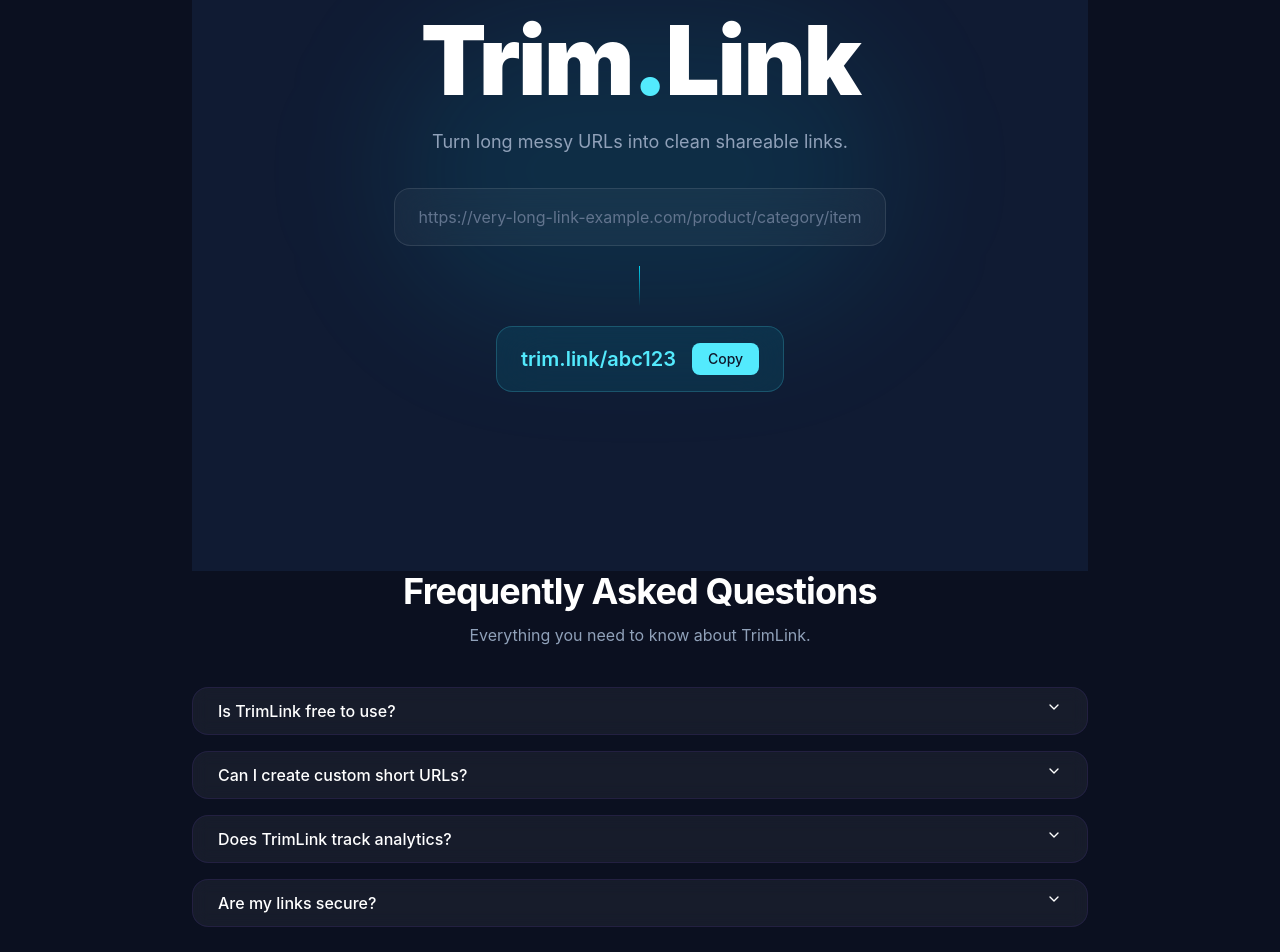
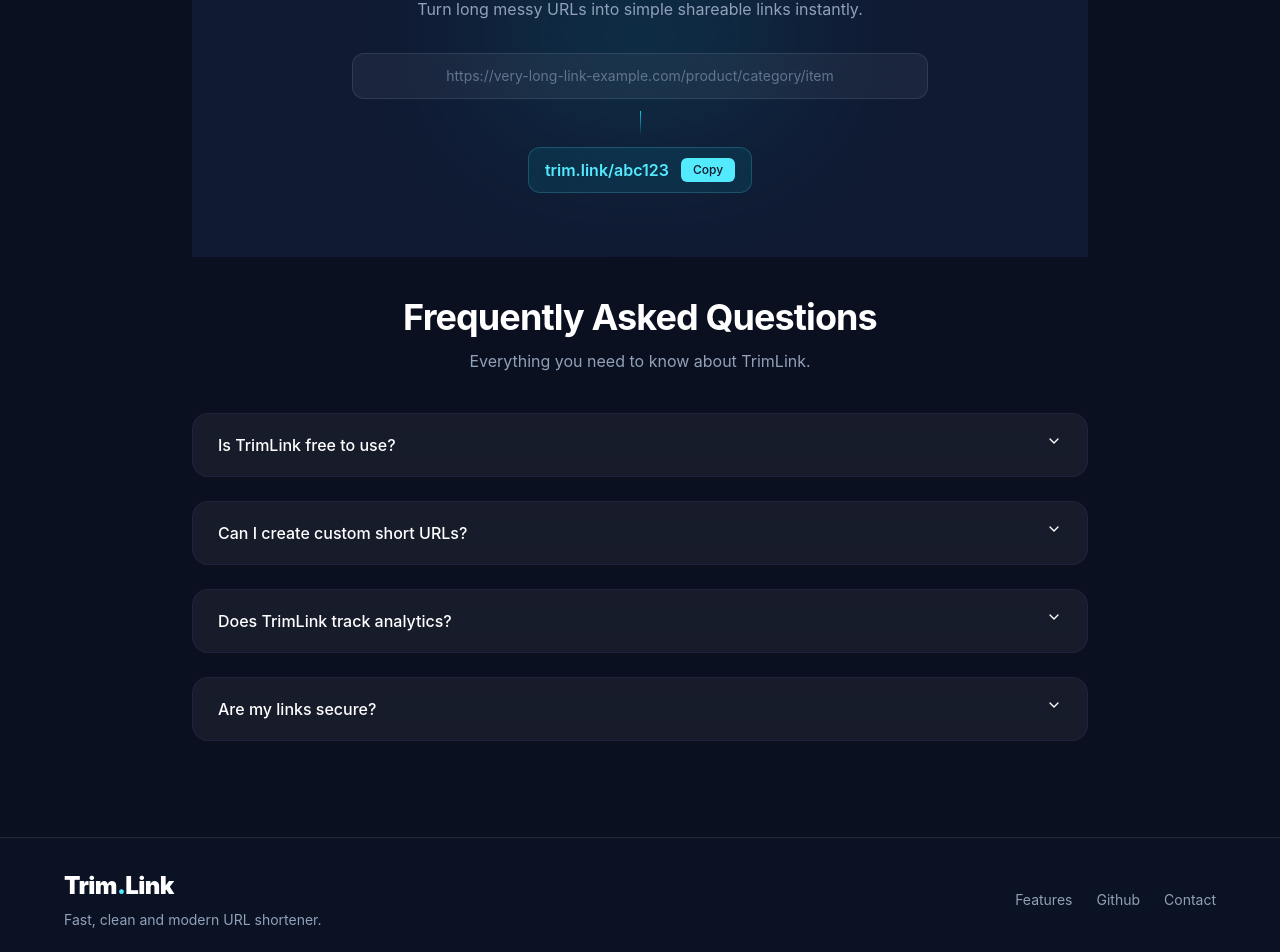
Before and after one commit to Dipika-Gandash/TrimLink, a React (Vite) app: page / in a window 1280 px wide. Shown: the part 1030-1982 px from the top of the page. Built offline with nearby package versions, Linux system fonts and the light colour scheme.

Commit message:
add landing page ui

```diff
--- a/src/components/common/Header.jsx
+++ b/src/components/common/Header.jsx
@@ -1,4 +1,4 @@
-import React from "react";
+
 import { Link, useNavigate } from "react-router-dom";
 import { Button } from "@/components/ui/button";
 import {
@@ -146,6 +146,5 @@
   );
 };
 
-Header.displayName = "Header";
 
 export default Header;
--- a/src/index.css
+++ b/src/index.css
@@ -1,7 +1,10 @@
+@import url('https://fonts.googleapis.com/css2?family=Montserrat:ital,wght@0,100..900;1,100..900&display=swap');
+
 @import "tailwindcss";
 @import "tw-animate-css";
 @import "shadcn/tailwind.css";
 @import "@fontsource-variable/geist";
+
 
 :root {
   --bg: #1e1b4b;
@@ -17,3 +20,9 @@
   min-height: 100vh;
   color: white;
 }
+
+
+
+@theme {
+  --font-mont: "Montserrat", sans-serif;
+}
--- a/src/layout/AppLayout.jsx
+++ b/src/layout/AppLayout.jsx
@@ -1,14 +1,60 @@
-import React from 'react'
+
 import Header from '@/components/common/Header'
 import { Outlet } from 'react-router-dom'
 
 const AppLayout = () => {
+
+  const currentYear = new Date().getFullYear()
+
   return (
-   <main>
-    <Header />
-    <Outlet />
-   </main>
-//    { footer part here }
+    <main className="min-h-screen bg-[#101b33] flex flex-col">
+
+      <Header />
+
+      <div className="flex-1">
+        <Outlet />
+      </div>
+
+      <footer className="border-t border-white/10 bg-[#0b1224] px-4 py-8">
+
+        <div className="max-w-6xl mx-auto flex flex-col md:flex-row items-center justify-between gap-6">
+
+          <div className="text-center md:text-left">
+            <h2 className="text-2xl font-black text-white tracking-tight">
+              Trim
+              <span className="text-cyan-300">.</span>
+              Link
+            </h2>
+
+            <p className="text-slate-400 text-sm mt-2">
+              Fast, clean and modern URL shortener.
+            </p>
+          </div>
+
+          <div className="flex items-center gap-6 text-sm text-slate-400">
+            <a href="#" className="hover:text-cyan-300 transition">
+              Features
+            </a>
+
+            <a href="https://github.com/Dipika-Gandash/TrimLink"  target="_blank"
+  rel="noopener noreferrer" className="hover:text-cyan-300 transition">
+              Github
+            </a>
+
+            <a href="#" className="hover:text-cyan-300 transition">
+              Contact
+            </a>
+          </div>
+
+        </div>
+
+        <div className="mt-6 pt-6 border-t border-white/5 text-center text-xs text-slate-500">
+          © {currentYear} Trim.Link — Built with React & Tailwind CSS
+        </div>
+
+      </footer>
+
+    </main>
   )
 }
 
--- a/src/pages/LandingPage.jsx
+++ b/src/pages/LandingPage.jsx
@@ -1,4 +1,4 @@
-import React from "react";
+import { useState } from "react";
 import { Link2, Sparkles } from "lucide-react";
 
 import { Button } from "@/components/ui/button";
@@ -10,24 +10,35 @@
   AccordionItem,
   AccordionTrigger,
 } from "@/components/ui/accordion";
+import { useNavigate } from "react-router-dom";
 
 const LandingPage = () => {
+  const [longUrl, setLongUrl] = useState("");
+  const navigate = useNavigate();
+  const handleShorten = (e) => {
+    e.preventDefault();
+
+    const trimmedUrl = longUrl.trim();
+
+    if (!trimmedUrl) return;
+
+    navigate(`/auth?createNew=${encodeURIComponent(trimmedUrl)}`);
+  };
+
   return (
     <main className="relative overflow-hidden bg-[#0b1020] text-white">
-      <div className="absolute left-1/2 -top-30 h-[320px] w-[320px] -translate-x-1/2 rounded-full bg-violet-600/20 blur-3xl" />
+      <div className="absolute left-1/2 -top-30 h-80 w-[320px] -translate-x-1/2 rounded-full bg-violet-600/20 blur-3xl" />
 
       <div className="relative mx-auto flex flex-col items-center px-4 sm:px-6 lg:px-8">
-
         <section className="flex min-h-[calc(100vh-68px)] w-full flex-col items-center justify-center text-center">
-
           <div className="mb-6 flex items-center gap-2 rounded-full border border-violet-500/20 bg-violet-500/10 px-4 py-2 text-sm text-violet-300">
             <Sparkles size={14} />
             Smart links. Faster sharing.
           </div>
 
-          <h1 className="max-w-4xl text-4xl font-extrabold leading-tight tracking-tight sm:text-5xl lg:text-7xl">
+          <h1 className="max-w-3xl text-5xl font-mont font-bold leading-tight tracking-tight sm:text-7xl">
             Turn Long URLs Into
-            <span className="bg-linear-150to-r from-violet-400 to-fuchsia-400 bg-clip-text text-transparent">
+            <span className="bg-linear-150 to-r from-violet-400 to-fuchsia-400 bg-clip-text text-transparent">
               {" "}
               Clean Smart Links
             </span>
@@ -39,8 +50,10 @@
           </p>
 
           <div className="mt-10 w-full max-w-3xl">
-            <form className="flex flex-col gap-3 rounded-2xl border border-violet-500/10 bg-white/5 p-3 backdrop-blur md:flex-row">
-
+            <form
+              onSubmit={handleShorten}
+              className="flex flex-col gap-3 rounded-2xl border border-violet-500/10 bg-white/5 p-3 backdrop-blur md:flex-row"
+            >
               <div className="relative flex-1">
                 <Link2
                   className="absolute left-4 top-1/2 -translate-y-1/2 text-slate-400"
@@ -50,6 +63,8 @@
                 <Input
                   type="url"
                   placeholder="Paste your long URL here..."
+                  value={longUrl}
+                  onChange={(e) => setLongUrl(e.target.value)}
                   className="h-14 border-0 bg-transparent pl-12 text-white placeholder:text-slate-400 focus-visible:ring-0 focus-visible:ring-offset-0"
                 />
               </div>
@@ -65,36 +80,27 @@
           </div>
 
           <div className="mt-16 grid w-full max-w-4xl grid-cols-1 gap-4 sm:grid-cols-3">
-
             <div className="rounded-2xl border border-violet-500/10 bg-white/5 p-5 backdrop-blur">
               <h3 className="text-2xl font-bold text-violet-300">10K+</h3>
-              <p className="mt-1 text-sm text-slate-400">
-                Links shortened
-              </p>
+              <p className="mt-1 text-sm text-slate-400">Links shortened</p>
             </div>
 
             <div className="rounded-2xl border border-violet-500/10 bg-white/5 p-5 backdrop-blur">
               <h3 className="text-2xl font-bold text-violet-300">99.9%</h3>
-              <p className="mt-1 text-sm text-slate-400">
-                Reliable redirects
-              </p>
+              <p className="mt-1 text-sm text-slate-400">Reliable redirects</p>
             </div>
 
             <div className="rounded-2xl border border-violet-500/10 bg-white/5 p-5 backdrop-blur">
-              <h3 className="text-2xl font-bold text-violet-300">
-                Real-Time
-              </h3>
-              <p className="mt-1 text-sm text-slate-400">
-                Analytics tracking
-              </p>
+              <h3 className="text-2xl font-bold text-violet-300">Real-Time</h3>
+              <p className="mt-1 text-sm text-slate-400">Analytics tracking</p>
             </div>
           </div>
         </section>
 
         <section className="w-full max-w-4xl pb-24">
-
-          <TrimLinkHero />
-
+          <div className="my-10">
+            <TrimLinkHero />
+          </div>
           <div className="text-center">
             <h2 className="text-3xl font-bold tracking-tight text-white sm:text-4xl">
               Frequently Asked Questions
@@ -105,60 +111,60 @@
             </p>
           </div>
 
-          <Accordion
-            type="single"
-            collapsible
-            className="mt-10 space-y-4"
-          >
+          <Accordion type="single" collapsible className="mt-10 space-y-6">
             <AccordionItem
               value="item-1"
-              className="rounded-2xl border border-violet-500/10 bg-white/5 px-6 backdrop-blur"
+              className="rounded-2xl border border-violet-500/10 bg-white/5 px-6 py-2 backdrop-blur"
             >
               <AccordionTrigger className="text-left text-base font-medium text-white hover:no-underline">
                 Is TrimLink free to use?
               </AccordionTrigger>
 
               <AccordionContent className="pb-5 text-sm leading-7 text-slate-300">
-                Yes, TrimLink is completely free for shortening and managing your links.
+                Yes, TrimLink is completely free for shortening and managing
+                your links.
               </AccordionContent>
             </AccordionItem>
 
             <AccordionItem
               value="item-2"
-              className="rounded-2xl border border-violet-500/10 bg-white/5 px-6 backdrop-blur"
+              className="rounded-2xl border border-violet-500/10 bg-white/5 px-6 py-2 backdrop-blur"
             >
               <AccordionTrigger className="text-left text-base font-medium text-white hover:no-underline">
                 Can I create custom short URLs?
               </AccordionTrigger>
 
               <AccordionContent className="pb-5 text-sm leading-7 text-slate-300">
-                Yes, you can personalize your short links with custom aliases based on availability.
+                Yes, you can personalize your short links with custom aliases
+                based on availability.
               </AccordionContent>
             </AccordionItem>
 
             <AccordionItem
               value="item-3"
-              className="rounded-2xl border border-violet-500/10 bg-white/5 px-6 backdrop-blur"
+              className="rounded-2xl border border-violet-500/10 bg-white/5 px-6 py-2 backdrop-blur"
             >
               <AccordionTrigger className="text-left text-base font-medium text-white hover:no-underline">
                 Does TrimLink track analytics?
               </AccordionTrigger>
 
               <AccordionContent className="pb-5 text-sm leading-7 text-slate-300">
-                Yes, you can track clicks, devices, countries, and other useful analytics for your links.
+                Yes, you can track clicks, devices, countries, and other useful
+                analytics for your links.
               </AccordionContent>
             </AccordionItem>
 
             <AccordionItem
               value="item-4"
-              className="rounded-2xl border border-violet-500/10 bg-white/5 px-6 backdrop-blur"
+              className="rounded-2xl border border-violet-500/10 bg-white/5 px-6 py-2 backdrop-blur"
             >
               <AccordionTrigger className="text-left text-base font-medium text-white hover:no-underline">
                 Are my links secure?
               </AccordionTrigger>
 
               <AccordionContent className="pb-5 text-sm leading-7 text-slate-300">
-                Absolutely. All shortened links are handled securely with reliable redirects.
+                Absolutely. All shortened links are handled securely with
+                reliable redirects.
               </AccordionContent>
             </AccordionItem>
           </Accordion>
@@ -170,45 +176,42 @@
 
 export default LandingPage;
 
- function TrimLinkHero() {
+function TrimLinkHero() {
   return (
-    <section className="min-h-screen bg-[#101b33] flex items-center justify-center px-4 relative overflow-hidden">
-      <div className="absolute top-1/2 left-1/2 w-125 h-75 -translate-x-1/2 -translate-y-1/2 bg-cyan-400/10 blur-3xl rounded-full" />
+    <section className="bg-[#101b33] px-4 py-16 relative overflow-hidden">
+      <div className="absolute top-1/2 left-1/2 w-80 h-52 -translate-x-1/2 -translate-y-1/2 bg-cyan-400/10 blur-3xl rounded-full" />
 
-      <div className="relative z-10 text-center max-w-4xl">
-        <div className="inline-flex items-center gap-1 px-4 py-2 rounded-full bg-white/5 border border-white/10 backdrop-blur-md text-slate-300 text-sm mb-6">
+      <div className="relative z-10 max-w-3xl mx-auto text-center">
+        <div className="inline-flex items-center gap-2 px-3 py-1.5 rounded-full bg-white/5 border border-white/10 text-slate-300 text-xs mb-5 backdrop-blur-md">
           ✦ Fast & Clean URL Shortener
         </div>
 
-        <h1 className="text-6xl md:text-8xl font-black tracking-tight text-white leading-none">
+        <h1 className="text-4xl md:text-5xl font-black tracking-tight text-white leading-tight">
           Trim
           <span className="text-cyan-300">.</span>
           Link
         </h1>
 
-        <p className="mt-5 text-slate-400 text-lg">
-          Turn long messy URLs into clean shareable links.
+        <p className="mt-3 text-slate-400 text-sm md:text-base max-w-lg mx-auto">
+          Turn long messy URLs into simple shareable links instantly.
         </p>
 
-        <div className="mt-8 flex flex-col items-center gap-5">
-
-          <div className="bg-white/4 border border-white/10 text-slate-500 px-6 py-4 rounded-2xl backdrop-blur-xl max-w-2xl w-full truncate">
+        <div className="mt-8 flex flex-col items-center gap-3">
+          <div className="w-full max-w-xl bg-white/5 border border-white/10 rounded-xl px-4 py-3 text-slate-500 text-sm backdrop-blur-xl truncate">
             https://very-long-link-example.com/product/category/item
           </div>
 
-          <div className="w-px h-10 bg-linear-to-b from-cyan-400 to-transparent" />
+          <div className="w-px h-6 bg-linear-to-b from-cyan-400 to-transparent" />
 
-          <div className="bg-cyan-400/10 border border-cyan-300/20 px-6 py-4 rounded-2xl backdrop-blur-xl flex items-center gap-4">
-
-            <span className="text-cyan-300 font-semibold text-xl">
+          <div className="flex items-center gap-3 bg-cyan-400/10 border border-cyan-300/20 rounded-xl px-4 py-2.5 backdrop-blur-xl">
+            <span className="text-cyan-300 font-semibold text-base">
               trim.link/abc123
             </span>
 
-            <button className="text-sm bg-cyan-300 text-slate-900 px-4 py-1.5 rounded-lg font-medium hover:scale-105 transition-all duration-300">
+            <button className="bg-cyan-300 text-slate-900 px-3 py-1 rounded-md text-xs font-medium hover:scale-105 transition">
               Copy
             </button>
           </div>
-
         </div>
       </div>
     </section>
```
